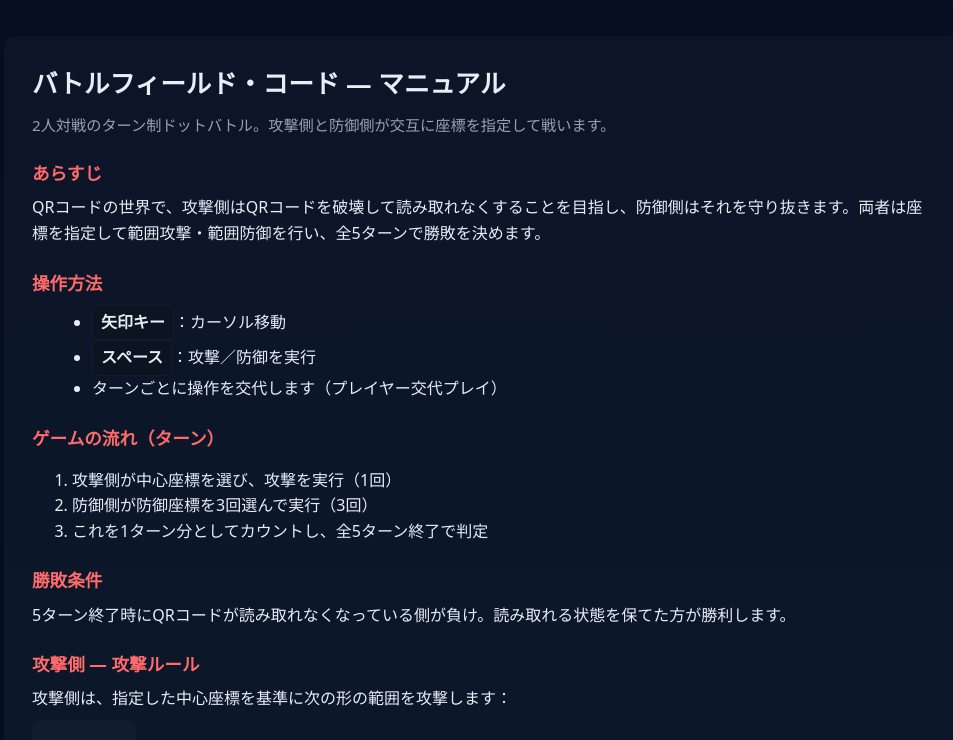
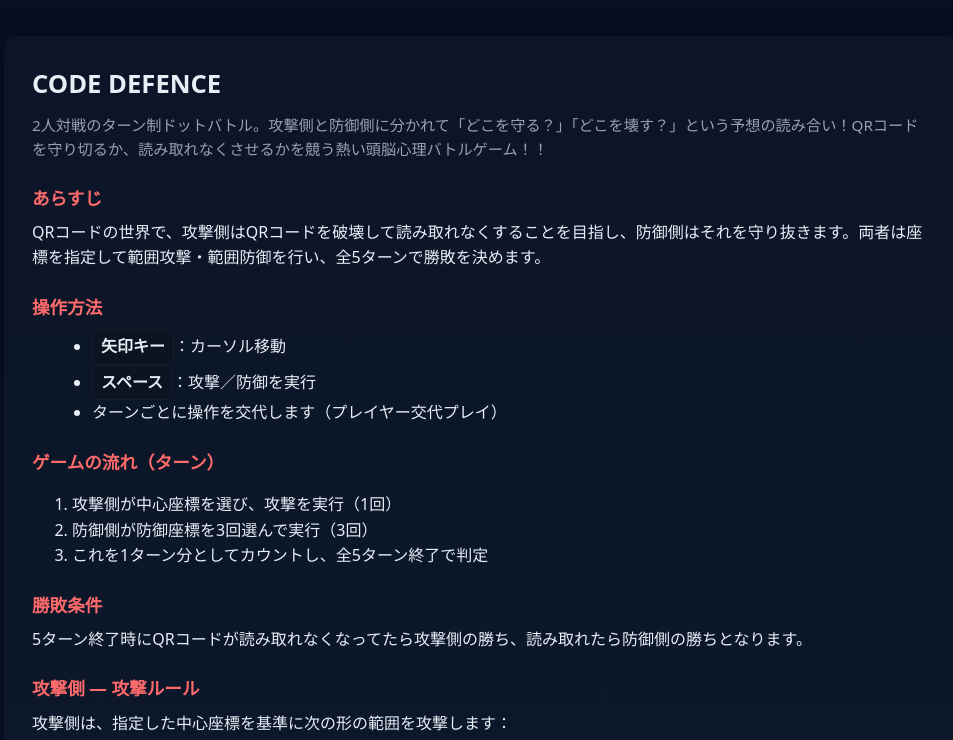
Before and after one commit to team-oroka/Game-description, a plain HTML site: page index.html in a window 1280 px wide. Shown: the top 740 px of the page, without its empty margins (158-1111 px from the left). Drawn offline with Linux system fonts and the light colour scheme.

Commit message:
Update index.html

```diff
--- a/index.html
+++ b/index.html
@@ -3,7 +3,7 @@
 <head>
 <meta charset="utf-8" />
 <meta name="viewport" content="width=device-width,initial-scale=1" />
-<title>バトルフィールド・コード — マニュアル</title>
+<title>CODE DEFENCE</title>
 <style>
   :root{--bg:#0f1720;--card:#0b1220;--accent:#ff6b6b;--muted:#98a0b3;--text:#e6eef6}
   body{margin:0;font-family:system-ui,-apple-system,Segoe UI,Roboto,"Hiragino Kaku Gothic ProN",Meiryo, sans-serif;background:linear-gradient(180deg,#071023 0%,#07142a 100%);color:var(--text);line-height:1.6}
@@ -21,8 +21,8 @@
 </head>
 <body>
   <div class="wrap">
-    <h1>バトルフィールド・コード — マニュアル</h1>
-    <p class="muted">2人対戦のターン制ドットバトル。攻撃側と防御側が交互に座標を指定して戦います。</p>
+    <h1>CODE DEFENCE</h1>
+    <p class="muted">2人対戦のターン制ドットバトル。攻撃側と防御側に分かれて「どこを守る？」「どこを壊す？」という予想の読み合い！QRコードを守り切るか、読み取れなくさせるかを競う熱い頭脳心理バトルゲーム！！</p>
 
     <h2>あらすじ</h2>
     <p>QRコードの世界で、攻撃側はQRコードを破壊して読み取れなくすることを目指し、防御側はそれを守り抜きます。両者は座標を指定して範囲攻撃・範囲防御を行い、全5ターンで勝敗を決めます。</p>
@@ -42,7 +42,7 @@
     </ol>
 
     <h2>勝敗条件</h2>
-    <p>5ターン終了時にQRコードが読み取れなくなっている側が負け。読み取れる状態を保てた方が勝利します。</p>
+    <p>5ターン終了時にQRコードが読み取れなくなってたら攻撃側の勝ち、読み取れたら防御側の勝ちとなります。</p>
 
     <h2>攻撃側 — 攻撃ルール</h2>
     <p>攻撃側は、指定した中心座標を基準に次の形の範囲を攻撃します：</p>
@@ -66,8 +66,6 @@
     </pre></div>
     <p>防御は1ターンに3回まで実行できます。防御は攻撃の阻止（攻撃を無効化）および既に攻撃された箇所の修復の両方に働きます。</p>
 
-    <h2>データの扱い（ざっくり）</h2>
-    <p class="muted">ゲーム内部では座標データをメモリ（スロット）に保存して管理しています。プレイ中は毎ターンのデータだけを参照し、不要な古いデータは上書きされます。</p>
 
     <h2>注意事項</h2>
     <ul>
```
